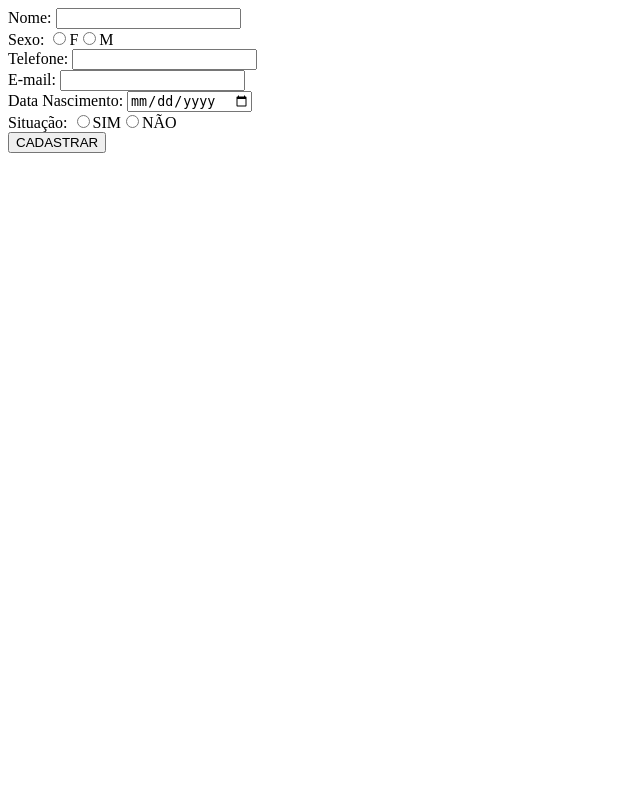
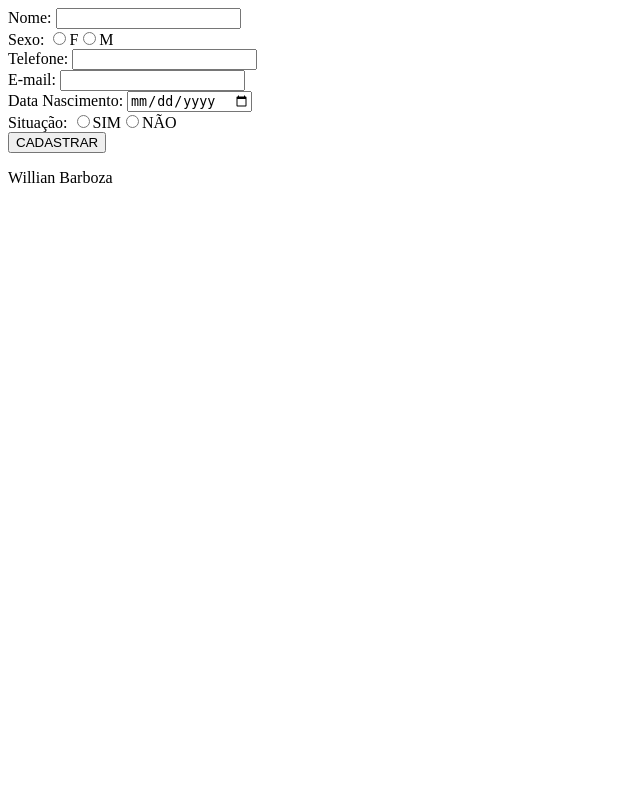
Before and after one commit to willian7355/AulaSubsequente2018, a PHP site: page /phpBancodeDados/pessoa.php in a window 1280 px wide. Shown: the whole page, without its empty margins (0-640 px from the left). Run offline with PHP 8.4, Linux system fonts and the light colour scheme.

Commit message:
Update pessoa.php

```diff
--- a/phpBancodeDados/pessoa.php
+++ b/phpBancodeDados/pessoa.php
@@ -7,3 +7,4 @@
 <label>Situação: </label><input type = "radio" name="ativo" value="1">SIM<input type = "radio" name="ativo" value="0">NÃO<br />
 <input type="submit" value = "CADASTRAR">
 </form>
+Willian Barboza
```
